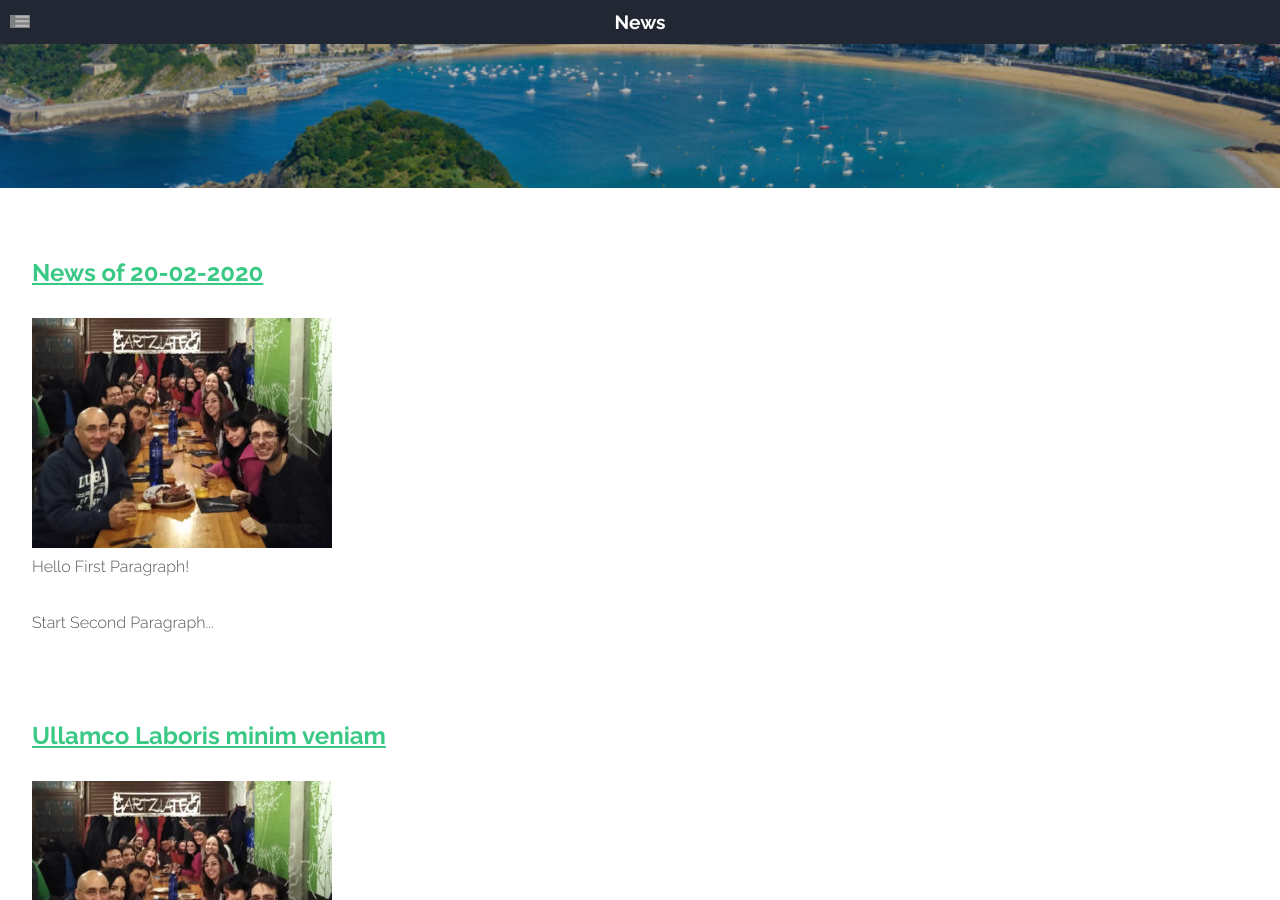
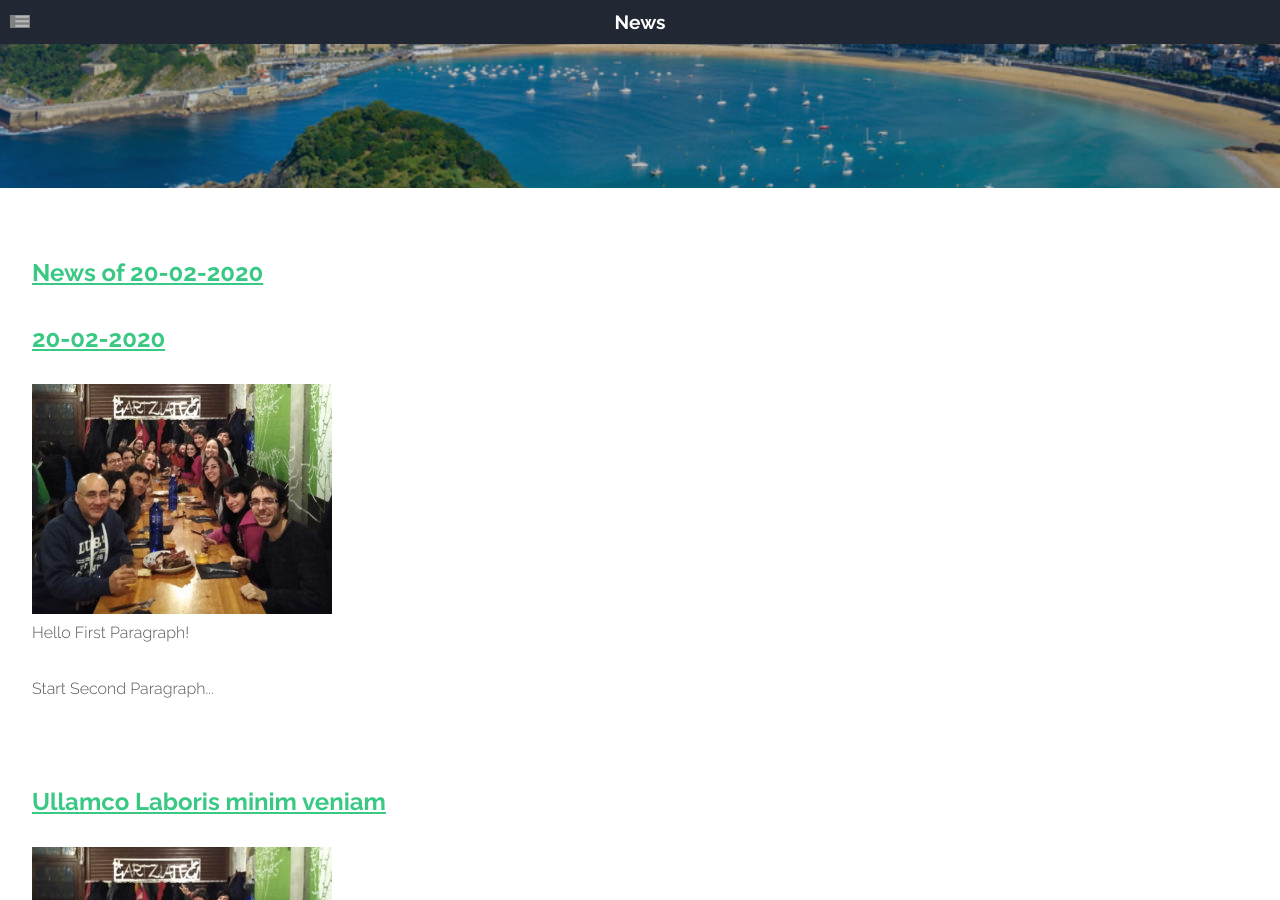
Before and after one commit to old-jekyll-templates/Horizons-Jekyll-Theme, a Jekyll site: the page built from blog/index.html, in a window 1280 px wide and 900 px high. Built offline with Jekyll 4.4.1, drawn with Linux system fonts in a browser that asks for light colours; comment, search, counter and statistics services are not loaded; grey boxes are pictures that could not be loaded.

Commit message:
Update index.html

```diff
--- a/blog/index.html
+++ b/blog/index.html
@@ -21,6 +21,7 @@ layout: main
 						{% for post in site.posts offset: 0 limit: 4 %}
 						<li>
 							<a href="{{ site.baseurl }}{{ post.url }}"><h2>{{ post.title }}</h2></a>
+							<a><h2>{{ post.subtitle }}</h2></a>
 							<img src="{{ site.baseurl }}/assets/{{ post.featured }}" alt="">
 							{{ post.excerpt }}
 						</li>
```
